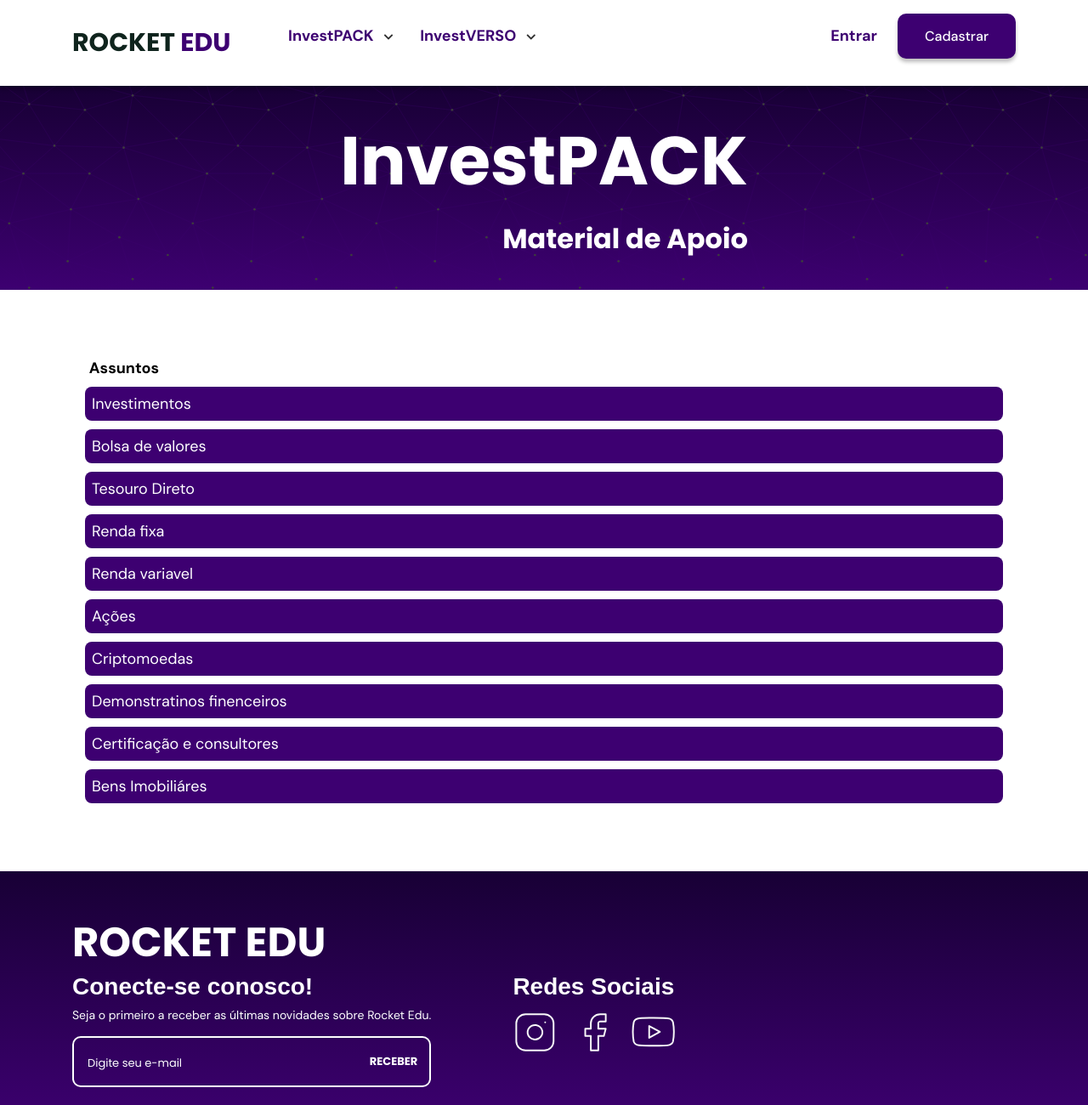
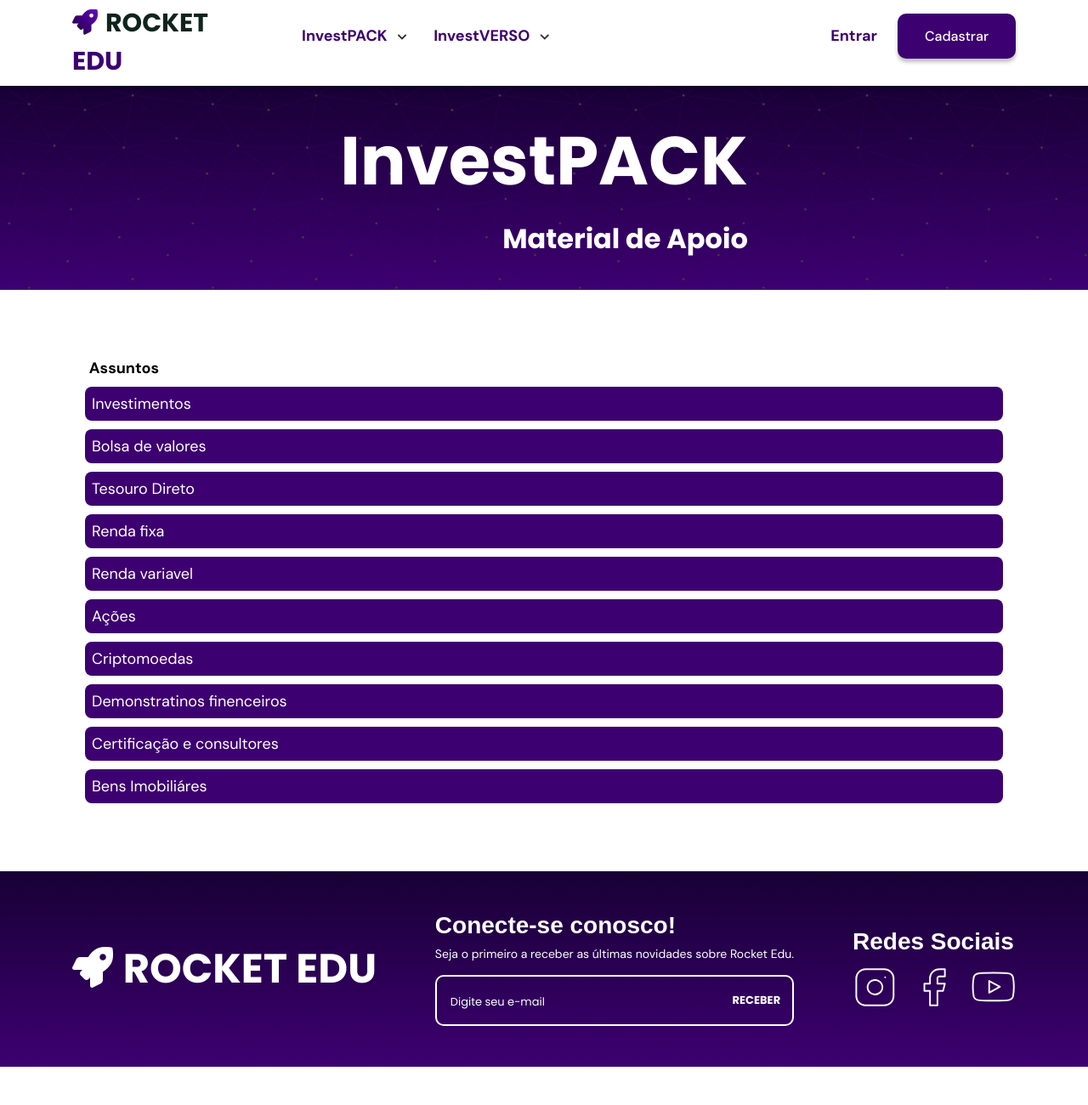
Before and after one commit to maira-costa/rocket-edu, a plain HTML site: page investpack-material.html in a window 1280 px wide. Shown: the whole page at 85% size. After the commit the page ends 1255 px from the top, so only its background shows below. Drawn offline with Linux system fonts and the light colour scheme.

Commit message:
icone logo e correções footer

```diff
--- a/assets/css/footer.css
+++ b/assets/css/footer.css
@@ -3,10 +3,9 @@
   padding: 1.5em 0;
 }
 
-.logo--footer, .logo--footer > span {
+.logo__nome--footer, .logo__nome--footer > span, .logo__icone--footer {
   color: var(--cor-branca);
   font-size: 1.5rem;
-
 }
 
 .titulo--footer {
@@ -84,16 +83,16 @@
     justify-content: space-between;
   }
 
-  .logo--footer, .logo--footer > span {
+  .logo__nome--footer, .logo__nome--footer > span, .logo__icone--footer {
     font-size: 3rem;
   }
 
-  .contato {
+  /* .contato {
     display: flex;
     align-items: flex-start;
     justify-content: space-between;
     width: 64%;
-  }
+  } */
 
   .titulo--footer {
     font-size: 1.75rem;
--- a/assets/css/header.css
+++ b/assets/css/header.css
@@ -15,13 +15,23 @@
 }
 
 /*---- LOGO ----*/
-.logo {
+
+.logo__icone{
+  color: transparent;
+  background-image: linear-gradient(45deg, #180035 0%, #6804c0 100%);
+  background-clip: text;
+  -webkit-background-clip: text;
+  font-size: 1.125rem;
+  margin-right: 0.15em;
+}
+
+.logo__nome {
   color: var(--cor-verde-escuro);
   font: 700 1.125rem Poppins, sans-serif;
   text-transform: uppercase;
 }
 
-.logo > span {
+.logo__nome > span {
   color: var(--cor-roxa);
 }
 
@@ -216,7 +226,9 @@ margin-left: 0.5rem;
   }
 
   /*---- LOGO ----*/
-  .logo {
+
+
+  .logo__icone, .logo__nome {
     font-size: 1.875rem;
   }
 
@@ -236,7 +248,7 @@ margin-left: 0.5rem;
     overflow: initial;
 
 
-    width: 55rem;
+    width: 54rem;
   }
 
   #btn-mobile {
--- a/investpack-material.html
+++ b/investpack-material.html
@@ -45,7 +45,10 @@
 
   <header class="header">
     <div class="container container--header">
-      <a href="index.html" class="logo">rocket <span>edu</span></a>
+      <div class="logo">
+        <i class="fas fa-rocket logo__icone"></i>
+        <a href="index.html" class="logo__nome">rocket <span>edu</span></a>
+      </div>
       <nav class="nav" id="nav">
         <div class="menuMobile">
           <div class="menu__form">
@@ -194,9 +197,13 @@
 
   </main>
   <footer class="footer">
-    <div class="container conta iner--footer">
-      <a href="#" class="logo logo--footer">rocket <span>edu</span></a>
-      <div class="contato">
+    <div class="container container--footer">
+
+      <div class="logo">
+        <i class="fas fa-rocket logo__icone logo__icone--footer"></i>
+        <a href="#" class="logo__nome logo__nome--footer">rocket <span>edu</span></a>
+      </div>
+
       <div class="newsletter">
         <h2 class="titulo titulo--footer">Conecte-se conosco!</h3>
         <p class="texto texto--contato">Seja o primeiro a receber as últimas novidades
@@ -208,6 +215,7 @@
           </button>
         </form>
       </div>
+
       <div class="social">
         <h2 class="titulo titulo--footer">Redes Sociais</h2>
         <div class="social__icones">
@@ -217,7 +225,6 @@
         </div>
       </div>
     </div>
-    </div>
   </footer>
   <script src="assets/js/header.js"></script>
   <script src="assets/vendor/jquery/jquery.min.js"></script>
```
Also changed, not shown: index.html (+11 -4 lines), investpack-cadastro.html (+4 -1 lines), investpack-cursos.html (+11 -4 lines), investpack-login.html (+4 -1 lines), investpack-palestras.html (+11 -4 lines), investverso-jogos.html (+11 -4 lines), investverso-simulador.html (+11 -7 lines). Lines whose indentation alone changed are shown as unchanged.
